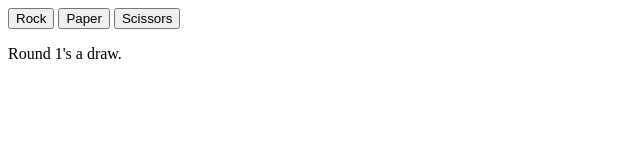
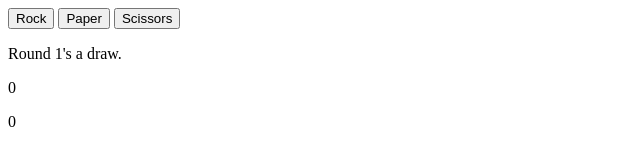
Before and after one commit to Givemeskills/Rock-Paper-Scissors-2.0, a plain HTML site: page index.html in a window 1280 px wide. Both pictures are taken after a click on the button "Rock". Shown: the full height of the page, 0-640 px from the left. Drawn offline with Linux system fonts and the light colour scheme.

Commit message:
added human and computer score display

```diff
--- a/game.js
+++ b/game.js
@@ -13,6 +13,7 @@ function computerPlay() {
   let roundsPlayed = 0;
   let humanScore = 0;
   let computerScore = 0;
+
 
 function resetScores() {
   humanScore = 0;
@@ -42,7 +43,8 @@ function resetScores() {
       computerScore++
       roundResult.textContent = defeatMsg;
     }
-
+    humanScoreDisp.textContent = humanScore;
+    compScoreDisp.textContent = computerScore;
     checkGame();
   }
 
--- a/index.html
+++ b/index.html
@@ -12,6 +12,8 @@
   </div>
   <div id = scores>
    <p id = "roundResult">Choose your weapon!</p>
+   <p id = "humanScoreDisp">You:</p>
+   <p id = "compScoreDisp">Computer:</p>
    <p id = "gameResult"></p>
   <script src = "game.js"></script>
 </body>
```
